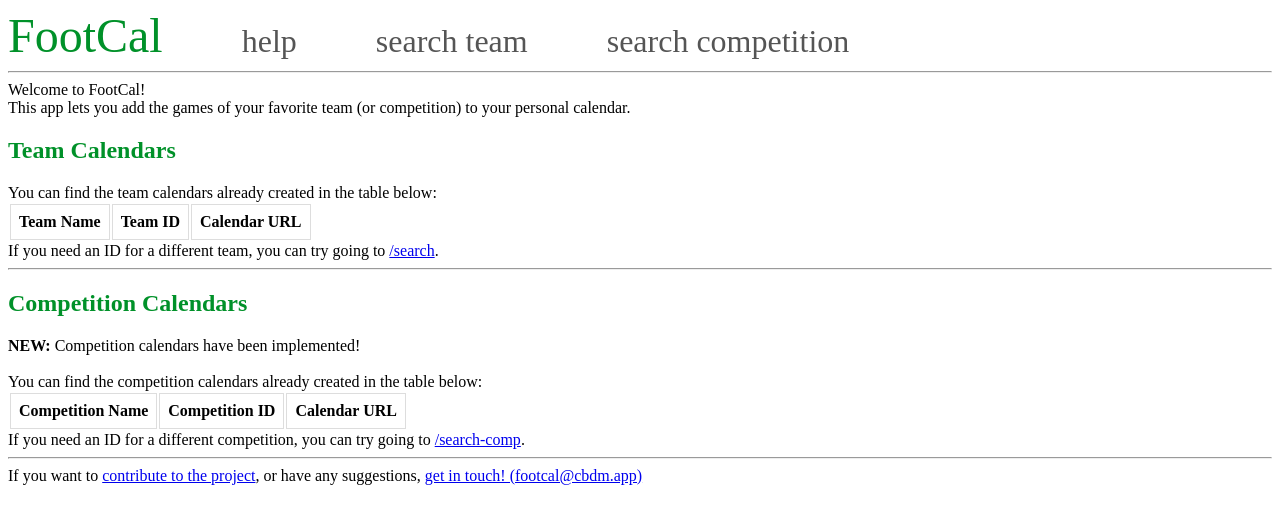
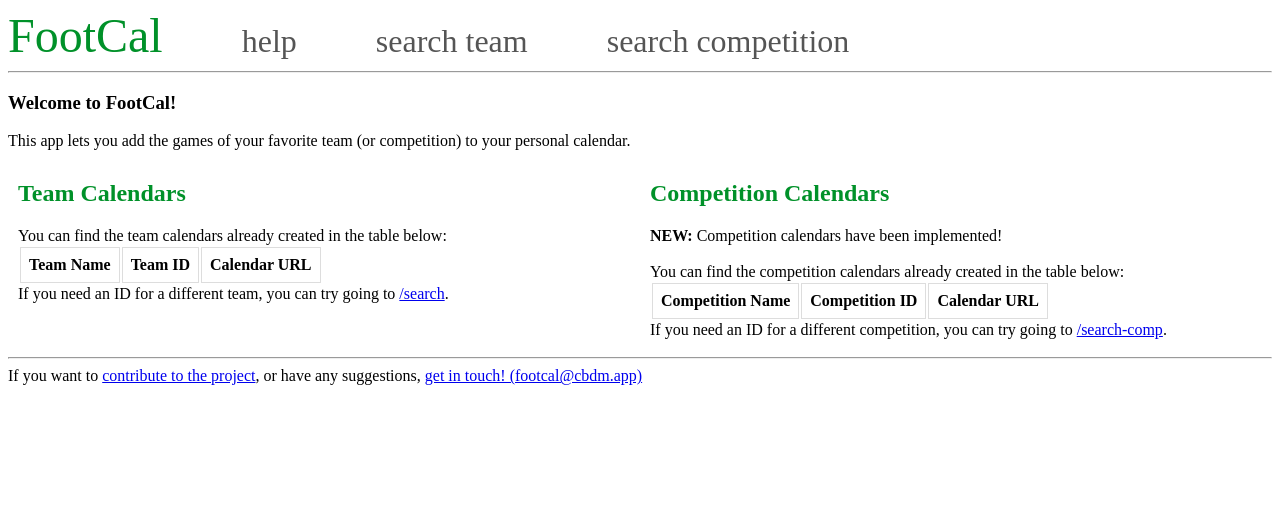
Before and after one commit to cbdm/footcal, a Flask app: page / in a window 1280 px wide. Shown: the top 524 px of the page. Run offline with Flask 3, Linux system fonts and the light colour scheme; data that the repository does not hold is empty.

Commit message:
made front page two-columns

```diff
--- a/footcal/templates/base.html
+++ b/footcal/templates/base.html
@@ -5,10 +5,35 @@
     {% block head%} {% endblock %}
     <title>FootCal{% block title %} {% endblock %}</title>
     <style>
+        * {
+            box-sizing: border-box;
+        }
+
         .website_title {
             color: #009129;
             font-size: 3em;
             text-decoration: none;
+        }
+
+        /* Create two equal columns that floats next to each other */
+        .two_columns_no_borders {
+            float: left;
+            width: 50%;
+            padding: 10px;
+        }
+
+        /* Responsive layout - makes the two columns stack on top of each other instead of next to each other */
+        @media screen and (max-width: 800px) {
+            .two_columns_no_borders {
+                width: 100%;
+            }
+        }
+
+        /* Clear floats after the columns */
+        .row:after {
+            content: "";
+            display: table;
+            clear: both;
         }
 
         h2 {
--- a/footcal/templates/index.html
+++ b/footcal/templates/index.html
@@ -1,9 +1,11 @@
 {% extends 'base.html' %}
 
 {% block content %}
-    Welcome to FootCal!<br/>
+    <h3>Welcome to FootCal!</h3>
     This app lets you add the games of your favorite team (or competition) to your personal calendar.
 
+    <div class="row">
+        <div class="two_columns_no_borders">
             <h2>Team Calendars</h2>
             You can find the team calendars already created in the table below:
             <table>
@@ -25,9 +27,8 @@
             </table>
 
             If you need an ID for a different team, you can try going to <a href="/search">/search</a>.<br/>
-
-    <hr/>
-
+        </div>
+        <div class="two_columns_no_borders">
             <h2>Competition Calendars</h2>
 
             <b>NEW:</b> Competition calendars have been implemented!<br/>
@@ -52,5 +53,6 @@
             </table>
 
             If you need an ID for a different competition, you can try going to <a href="/search-comp">/search-comp</a>.<br/>
-
+        </div>
+    </div>
 {% endblock %}
```
Lines whose indentation alone changed are shown as unchanged.
